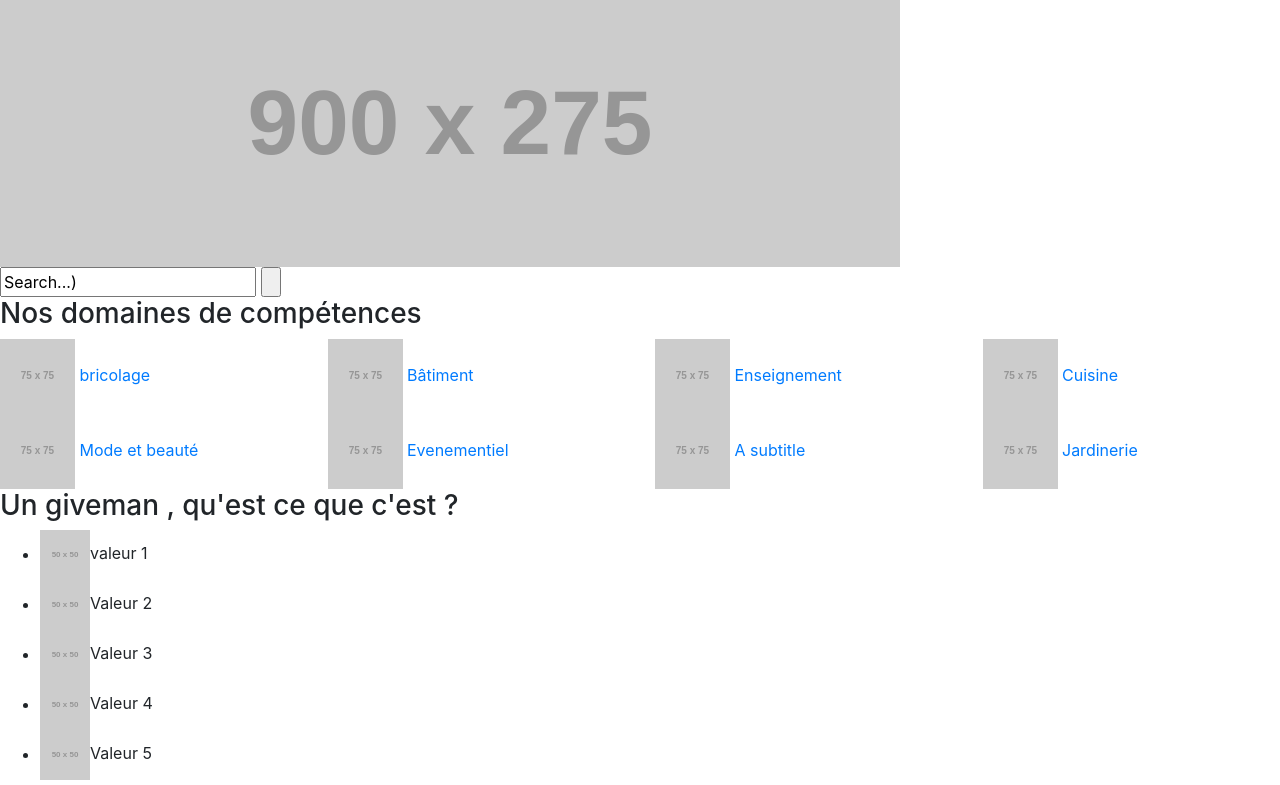
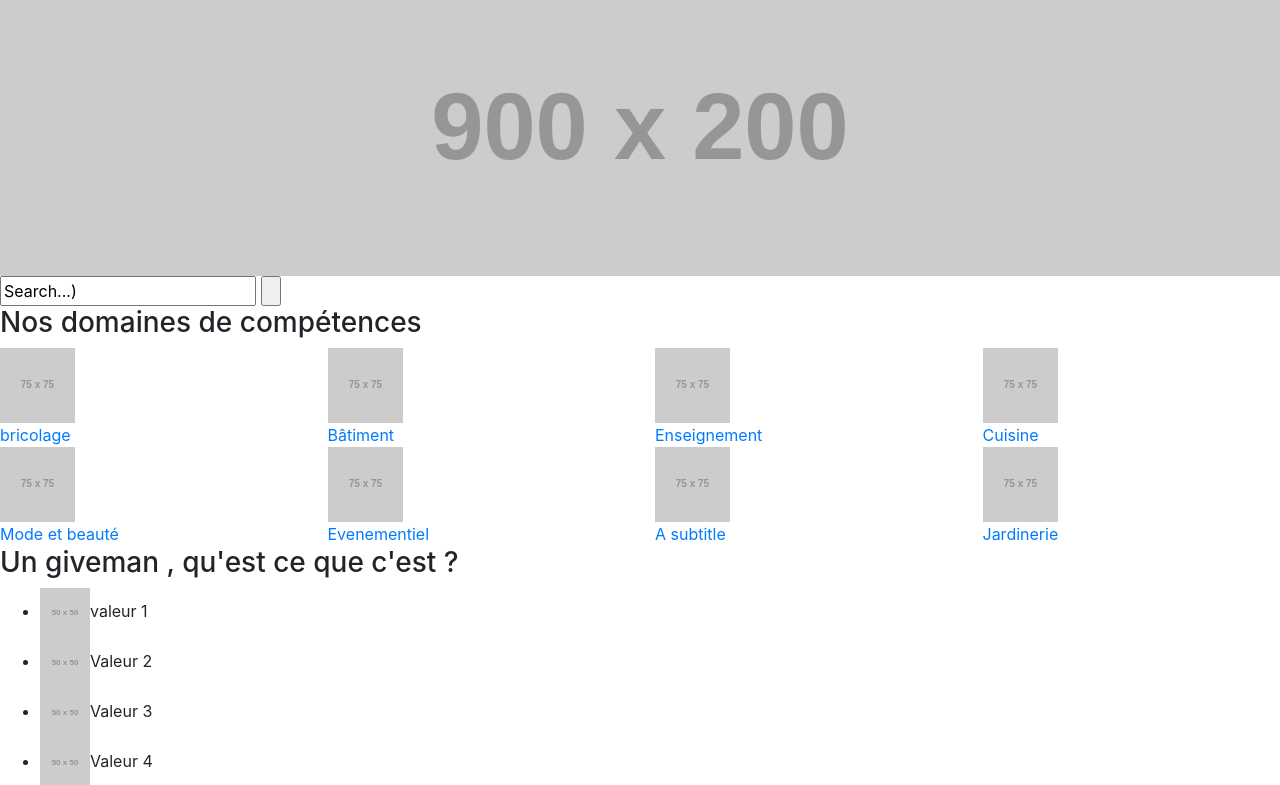
Before and after one commit to WildCodeSchool/toulouse-0218-js-knowandgive, a plain HTML site: page index.html in a window 1280 px wide. Shown: the part 124-909 px from the top of the page. Drawn offline with nearby package versions, Linux system fonts and the light colour scheme; placeholder pictures from the web are drawn by us.

Commit message:
index retravaillé

```diff
--- a/index.html
+++ b/index.html
@@ -73,7 +73,7 @@
     </nav>
 <!-- searchbar , plus image à ajouter pour que la bar soit par dessus .-->
     <div class="position relative">
-      <img src="http://via.placeholder.com/900x275">
+      <img src="http://via.placeholder.com/900x200" width=100%/>
       <div id="searchbar">
         <form action="#" class="formulaire">
           <input class="champ" type="text" value="Search...)"/>
@@ -94,37 +94,37 @@
       <h3>Nos domaines de compétences </h3>
       <div class = "row">
       <div class = "col-md-3">
-        <img src="http://via.placeholder.com/75x75" alt="vignette bricolage">
+        <img src="http://via.placeholder.com/75x75" alt="vignette bricolage"><br>
         <a href="#">bricolage</a><!-- Page de recherche correspondante -->
       </div>
       <div class = "col-md-3">
-        <img src="http://via.placeholder.com/75x75" alt="vignette Bâtiment">
+        <img src="http://via.placeholder.com/75x75" alt="vignette Bâtiment"><br>
         <a href="#">Bâtiment</a><!-- Page de recherche correspondante -->
       </div>
       <div class = "col-md-3">
-        <img src="http://via.placeholder.com/75x75" alt="vignette Enseignement">
+        <img src="http://via.placeholder.com/75x75" alt="vignette Enseignement"><br>
         <a href="#">Enseignement</a><!-- Page de recherche correspondante -->
       </div>
       <div class = "col-md-3">
-        <img src="http://via.placeholder.com/75x75" alt="vignette Cuisine">
+        <img src="http://via.placeholder.com/75x75" alt="vignette Cuisine"><br>
         <a href="#">Cuisine</a><!-- Page de recherche correspondante -->
       </div>
     </div>
     <div class = "row">
       <div class = "col-md-3">
-        <img src="http://via.placeholder.com/75x75" alt="vignette Mode_et_beauté">
+        <img src="http://via.placeholder.com/75x75" alt="vignette Mode_et_beauté"><br>
         <a href="#">Mode et beauté</a><!-- Page de recherche correspondante -->
       </div>
       <div class = "col-md-3">
-        <img src="http://via.placeholder.com/75x75" alt="vignette Evènementiel">
+        <img src="http://via.placeholder.com/75x75" alt="vignette Evènementiel"><br>
         <a href="#">Evenementiel</a><!-- Page de recherche correspondante -->
       </div>
       <div class = "col-md-3">
-        <img src="http://via.placeholder.com/75x75" alt="vignette A_subtitle">
+        <img src="http://via.placeholder.com/75x75" alt="vignette A_subtitle"><br>
         <a href="#">A subtitle</a><!-- Page de recherche correspondante -->
       </div>
       <div class = "col-md-3">
-        <img src="http://via.placeholder.com/75x75" alt="vignette Jardinerie">
+        <img src="http://via.placeholder.com/75x75" alt="vignette Jardinerie"><br>
         <a href="#">Jardinerie</a><!-- Page de recherche correspondante -->
       </div>
     </div>
```
